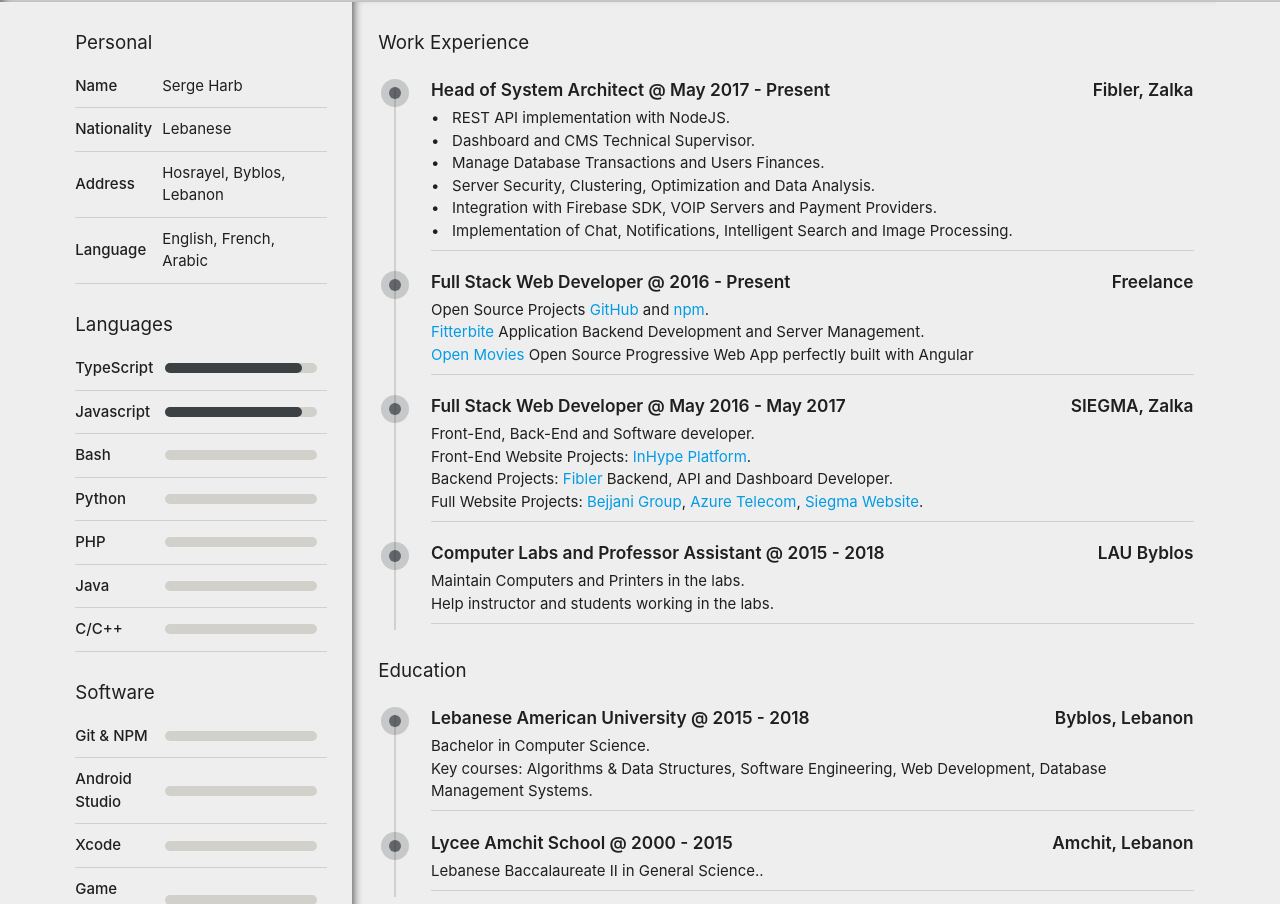
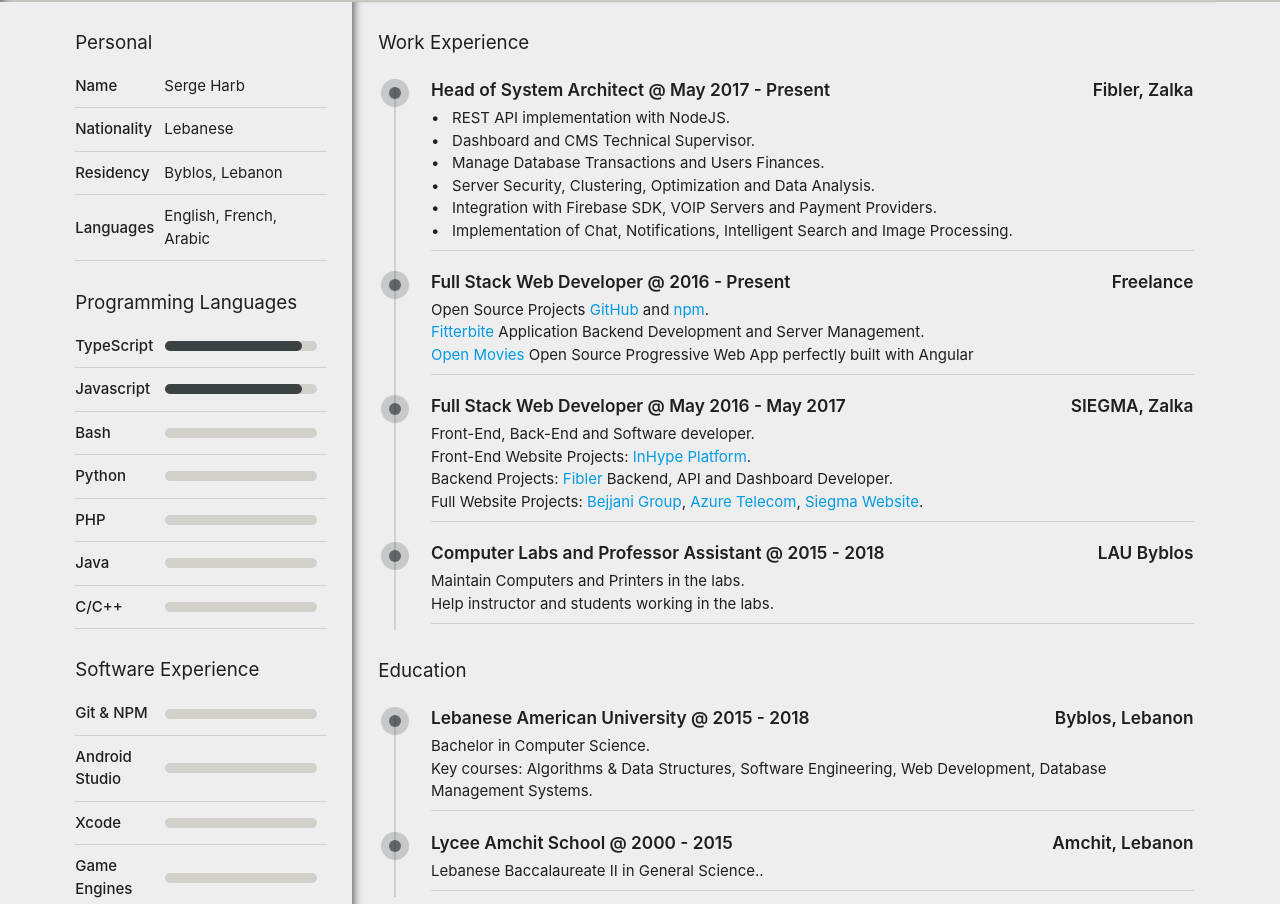
Before and after one commit to surgeharb/surgeharb.github.io, a React (Create React App) app: page / in a window 1280 px wide. Shown: the part 366-1270 px from the top of the page. Built offline with nearby package versions, Linux system fonts and the light colour scheme.

Commit message:
update information

```diff
--- a/public/index.html
+++ b/public/index.html
@@ -8,7 +8,7 @@
     <meta name="theme-color" content="#2d3236" />
     <meta
       name="description"
-      content="Serge Harb, Lebanese Full Stack Web and Software Developer with a demonstrated history of working in the telecommunications industry. Mainly expert in BackEnd and FrontEnd Web Development, as well as modern mobile and web apps development."
+      content="Serge Harb, Lebanese Full Stack Software Developer with a demonstrated history of working in the software industry. Mainly expert in backend and frontend web development, as well as modern mobile and web apps development."
     />
     <link rel="apple-touch-icon" href="%PUBLIC_URL%/logo192.png" />
     <!--
--- a/src/components/content/personal-info.tsx
+++ b/src/components/content/personal-info.tsx
@@ -22,7 +22,7 @@
           }
         </tbody>
       </table>
-      <h5>Languages</h5>
+      <h5>Programming Languages</h5>
       <table className="software">
         <tbody>
           {
@@ -37,7 +37,7 @@
           }
         </tbody>
       </table>
-      <h5>Software</h5>
+      <h5>Software Experience</h5>
       <table className="software">
         <tbody>
           {
--- a/src/data/personal.ts
+++ b/src/data/personal.ts
@@ -12,6 +12,6 @@
 export const MainInfo = [
   { key: 'Name', value: 'Serge Harb' },
   { key: 'Nationality', value: 'Lebanese' },
-  { key: 'Address', value: 'Hosrayel, Byblos, Lebanon' },
-  { key: 'Language', value: 'English, French, Arabic' }
+  { key: 'Residency', value: 'Byblos, Lebanon' },
+  { key: 'Languages', value: 'English, French, Arabic' },
 ];
```
Also changed, not shown: 8 other files (tests, documents, lock files or other folders).
